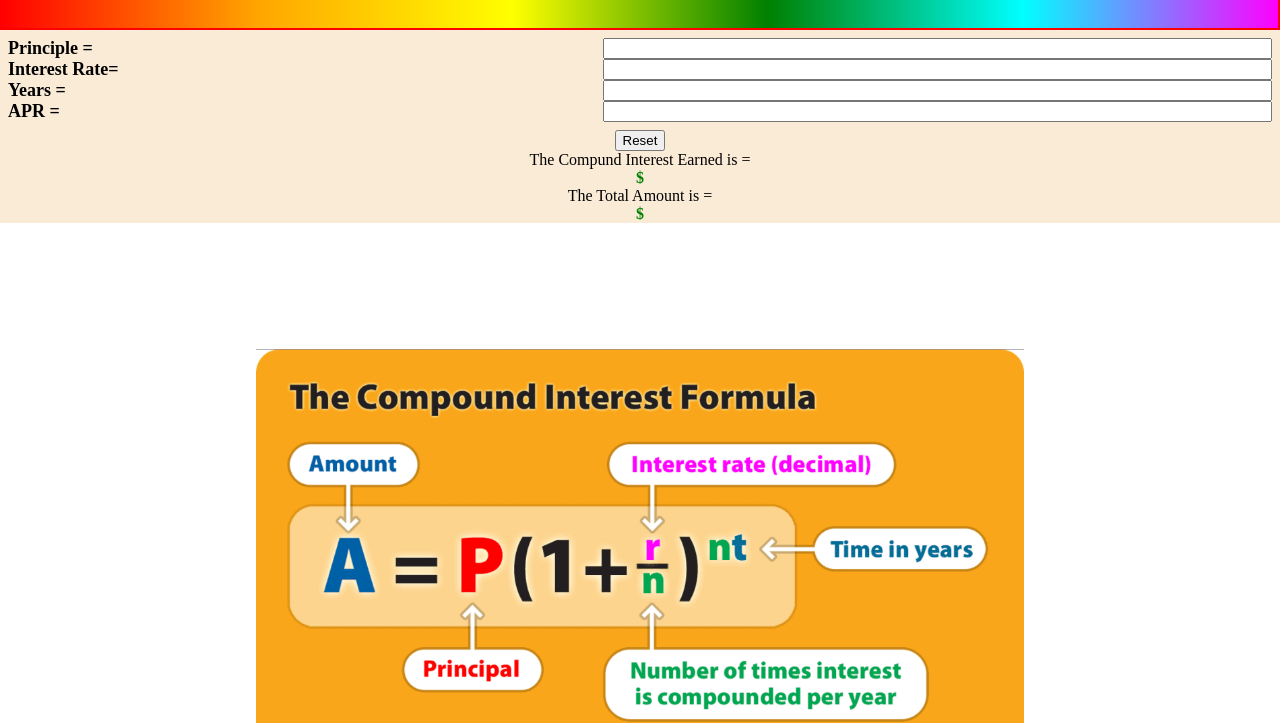
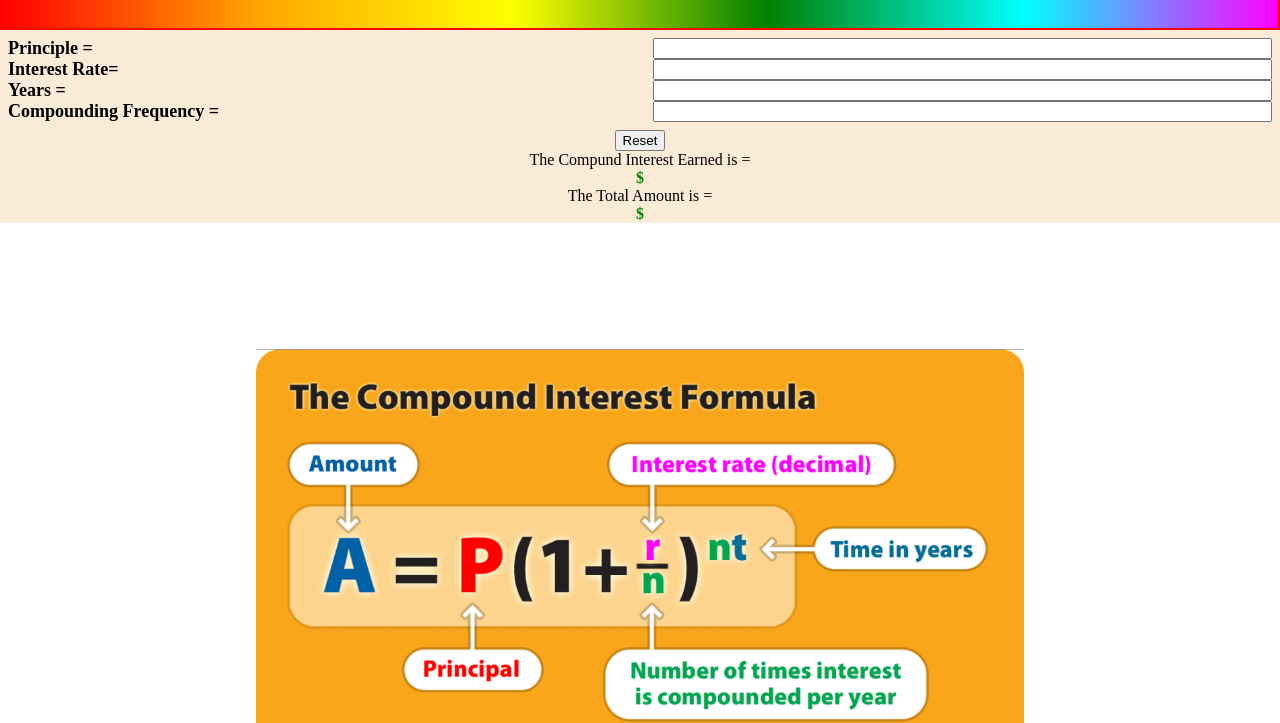
Before and after one commit to AustinQ23/CPI_Caculator, a website: page index.html in a window 1280 px wide. Shown: the part 95-818 px from the top of the page. Drawn offline with Linux system fonts and the light colour scheme.

Commit message:
Update index.html

```diff
--- a/index.html
+++ b/index.html
@@ -15,7 +15,7 @@
         type="text"
         id="interestRate"
       />
-      Years = <input type="text" id="time" /> APR =<input id="compound" />
+      Years = <input type="text" id="time" /> Compounding Frequency =<input id="compound" />
     </main>
     <p1><input type="button" value="Reset" onclick="clearResult()" /></p1>
 
```
